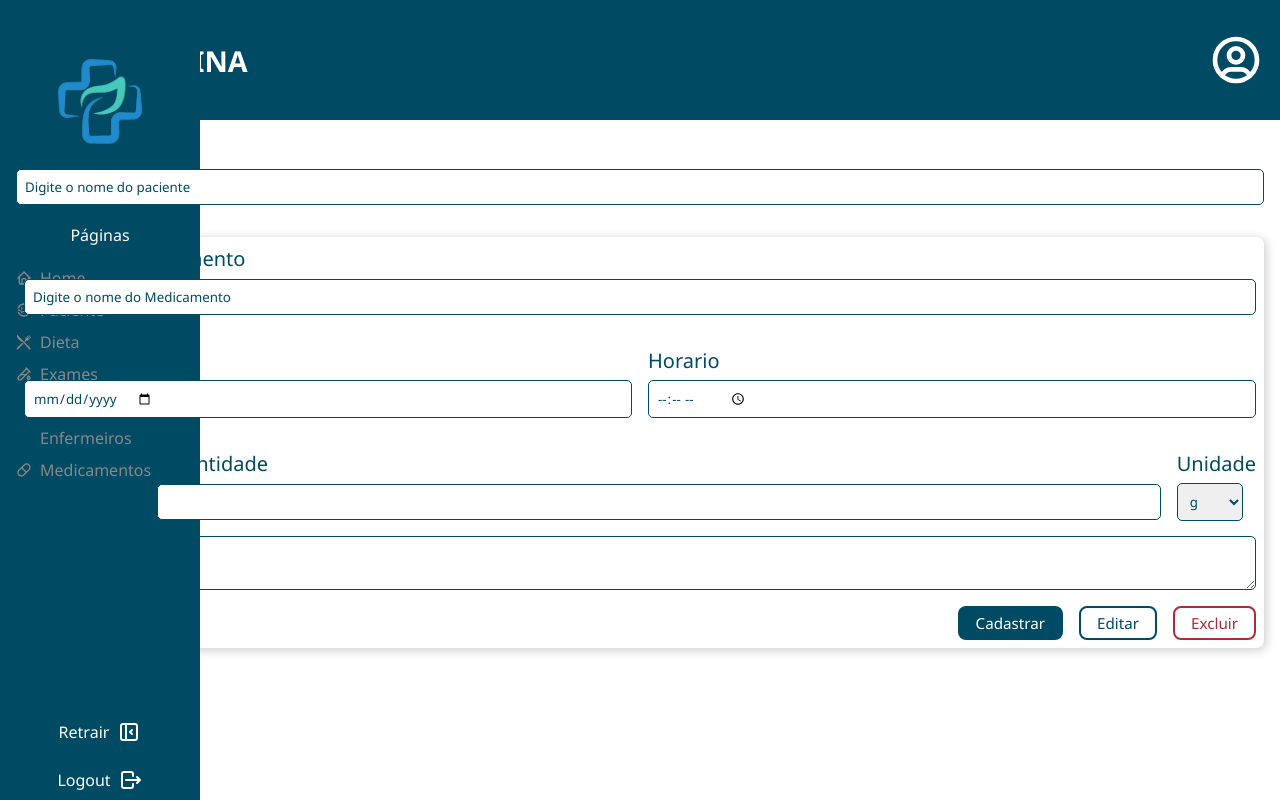
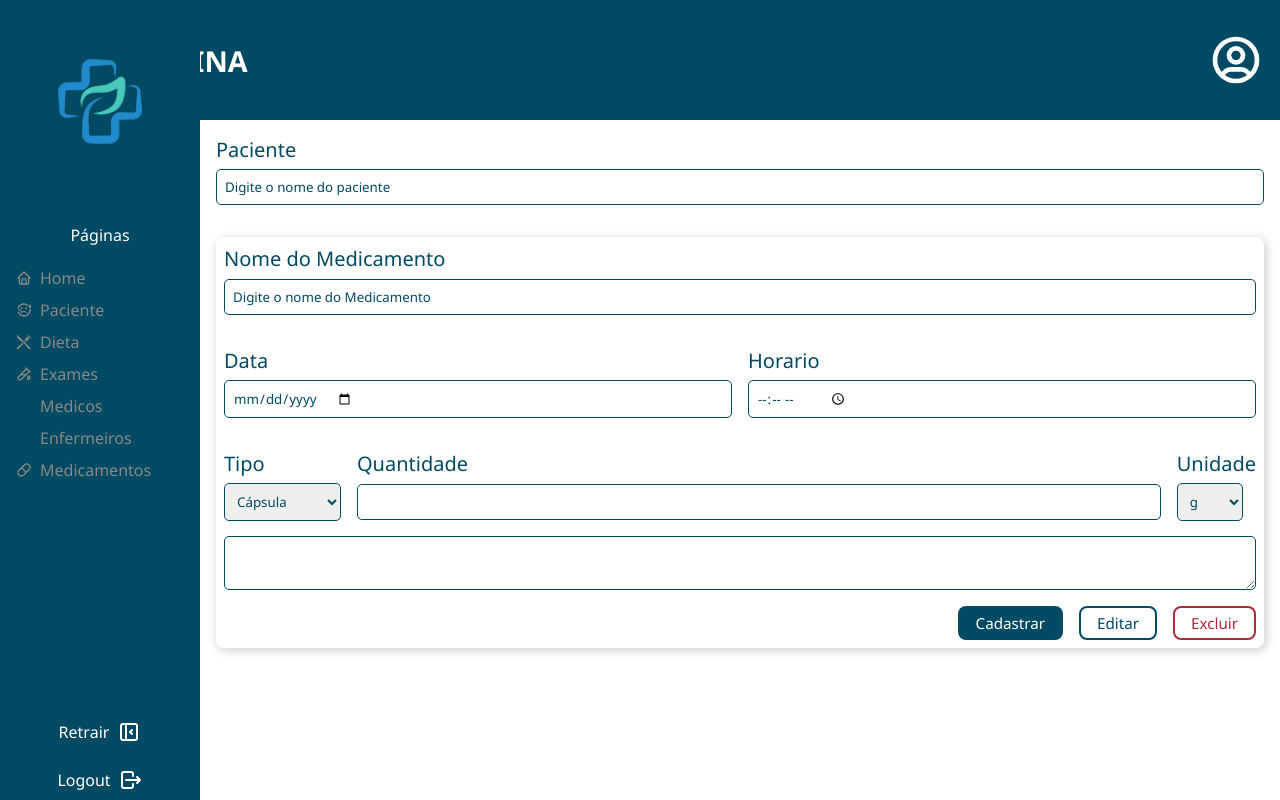
Before and after one commit to FullStack-Trindade/M3P-FrontEnd-Squad2, a React (Vite) app: page /cadMedicamento in a window 1280 px wide. Built offline with nearby package versions, Linux system fonts and the light colour scheme; sample sign-in values are in the browser's storage; some icons are missing.

Commit message:
adicionado o sidebarContext

```diff
--- a/src/components/CadMedicamento/CadMedicamento.component.jsx
+++ b/src/components/CadMedicamento/CadMedicamento.component.jsx
@@ -3,8 +3,12 @@ import InputComponent from "../Input/Input.component"
 import { Btn } from "../Button/button.style"
 import * as Styled from './cadMedicamento.style'
 import { Label, Select, TextArea } from "../Input/Input.style"
+import { useContext } from "react"
+import { SidebarContext } from "../../contexts/SidebarContext"
 
 export default function CadMedicamentoComponent() {
+	const { showSidebar } = useContext(SidebarContext)
+
 
 	// const handleChange = (value) => {
 	// 	handleSearch(value)
@@ -25,7 +29,7 @@ export default function CadMedicamentoComponent() {
 
 	return (
 		<>
-			<Container style={{ padding: "1rem", flex: "1 1" }}>
+			<Container style={{ padding: "1rem", flex: "1 1", marginLeft: showSidebar ? "200px" : "60px" }}>
 
 				{/* Busca do Paciente */}
                 <InputComponent placeholder="Digite o nome do paciente" label="Paciente" onChange={(e) => handleSearch(e.target.value)} />
```
